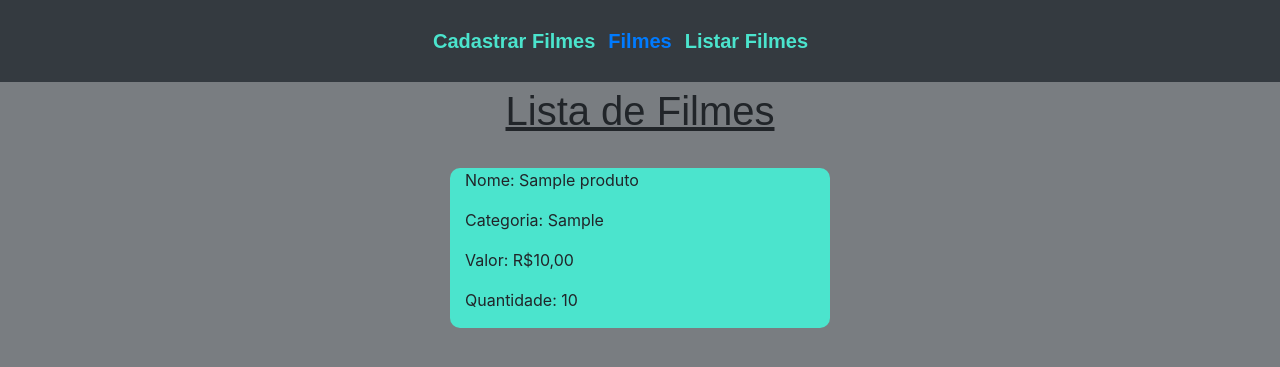
After one commit to jefferson-duarte/Catalogos_Filmes_Django, a Django app: page /lista/ in a window 1280 px wide. The commit adds this page. Shown: the top 367 px of the page. Run offline with Django 4.2, Linux system fonts and the light colour scheme; tables that the repository leaves empty hold one stand-in row (values such as "Sample post"); some libraries are stand-ins or nearby versions.

Commit message:
Adicionado função listar

```diff
--- /dev/null
+++ b/produto/static/produto/css/produto.css
@@ -0,0 +1,62 @@
+.content-form {
+    background-color: rgb(75, 228, 205);
+    margin: 15px 15px;
+    padding: 15px;
+    width: fit-content;
+    font-family: sans-serif;
+    font-size: 20px;
+    font-weight: bolder;
+    border-radius: 10px;
+}
+
+.btn-form {
+    text-align: center;
+    margin-top: 8px;
+    font-size: 30px;
+}
+
+.navbar{
+    padding: 18px;
+    font-family: sans-serif;
+    font-size: 20px;
+    font-weight: bolder;
+}
+
+.nav-link {
+    margin: 0 5px;
+    color: #4BE4CD;
+}
+
+.nav-link:hover{
+    background-color: #4BE4CD;
+    border-radius: 5px;
+    transition: all 300ms ease-in-out;
+    margin: 0 5px;
+    color: black;
+}
+
+#nome {
+    margin-right: 55px;
+}
+
+#categoria {
+    margin-right: 18px;
+}
+
+#valor {
+    margin-right: 61px;
+}
+
+.titulo-lista {
+    text-align: center;
+    margin-top: 5px;
+    text-decoration: underline;
+    font-family: sans-serif;
+}
+
+.produto-lista {
+    background-color: #4BE4CD;
+    margin-top: 25px;
+    border-radius: 10px;
+    height: fit-content;
+}
--- /dev/null
+++ b/produto/templates/produto/produto_list.html
@@ -0,0 +1,23 @@
+{% extends 'base.html' %}
+
+{% block title %}Lista Filmes{% endblock title %}
+
+{% block content %}
+
+    <div class="container">
+        <div class="titulo-lista">
+            <h1>Lista de Filmes</h1>
+        </div>
+        <div class="row justify-content-lg-center">
+            {% for produto in object_list %}
+                <div class="produto-lista col-4">
+                    <p>Nome: {{ produto.nome }}</p>
+                    <p>Categoria: {{ produto.categoria }}</p>
+                    <p>Valor: R${{ produto.valor }}</p>
+                    <p>Quantidade: {{ produto.quantidade }}</p>
+                </div>
+            {% endfor %}
+        </div>
+    </div>
+
+{% endblock content %}
--- a/produto/urls.py
+++ b/produto/urls.py
@@ -2,5 +2,6 @@ from django.urls import path
 from . import views
 
 urlpatterns = [
-    path('', views.ProdutoCreate.as_view(), name='index'),
+    path('', views.ProdutoCreate.as_view(), name='cadastro_produto'),
+    path('lista/', views.ProdutoLista.as_view(), name='lista_produtos')
 ]
--- a/produto/views.py
+++ b/produto/views.py
@@ -1,4 +1,4 @@
-from django.views.generic import CreateView
+from django.views.generic import CreateView, ListView
 from .models import Produto
 from .forms import ProdutoForm
 
@@ -7,3 +7,11 @@ class ProdutoCreate(CreateView):
     model = Produto
     form_class = ProdutoForm
     success_url = '/'
+
+
+class ProdutoLista(ListView):
+    model = Produto
+
+    def get_context_data(self, **produtos):
+        context = super().get_context_data(**produtos)
+        return context
--- a/templates/base.html
+++ b/templates/base.html
@@ -8,9 +8,10 @@
     <meta name="viewport" content="width=device-width, initial-scale=1.0">
 
     <link rel="stylesheet" href="{% static 'css/bootstrap.min.css' %}">
-    <link rel="stylesheet" href="{% static 'css/style.css' %}">
+    <link rel="stylesheet" href="{% static 'produto/css/produto.css' %}">
+    <link rel="stylesheet" href="{% static 'css/global.css' %}">
 
-    <title>{% block title %}{% endblock title %} | Mercado</title>
+    <title>{% block title %}{% endblock title %} | Filmes</title>
 </head>
 <body>
     {% include 'partials/nav.html' %}
--- a/templates/partials/nav.html
+++ b/templates/partials/nav.html
@@ -1,8 +1,8 @@
-<nav class="navbar navbar-expand-md navbar-dark bg-dark">
+<nav class="navbar navbar-expand-md bg-dark">
     <div class="navbar-collapse collapse w-100 dual-collapse2 order-1 order-md-0">
         <ul class="navbar-nav ml-auto text-center">
             <li class="nav-item">
-                <a class="nav-link" href="#">Link_1</a>
+                <a class="nav-link" href="{% url 'cadastro_produto' %}">Cadastrar Filmes</a>
             </li>
         </ul>
     </div>
@@ -11,7 +11,7 @@
         <a class="mx-auto" href="#">
             Filmes
         </a>
-        <button class="navbar-toggler" type="button" data-toggle="collapse" data-target=".dual-collapse2">
+        <button class="navbar-toggler navbar-dark" type="button" data-toggle="collapse" data-target=".dual-collapse2">
             <span class="navbar-toggler-icon"></span>
         </button>
     </div>
@@ -19,7 +19,7 @@
     <div class="navbar-collapse collapse w-100 dual-collapse2 order-2 order-md-2">
         <ul class="navbar-nav mr-auto text-center">
             <li class="nav-item">
-                <a class="nav-link" href="#">LINK_2</a>
+                <a class="nav-link" href="{% url 'lista_produtos' %}">Listar Filmes</a>
             </li>
         </ul>
     </div>
--- /dev/null
+++ b/templates/static/css/global.css
@@ -0,0 +1,3 @@
+body {
+    background-color: #797d81;
+}
```
Also changed, not shown: produto/static/css/style.css (deleted, +0 -27 lines).
